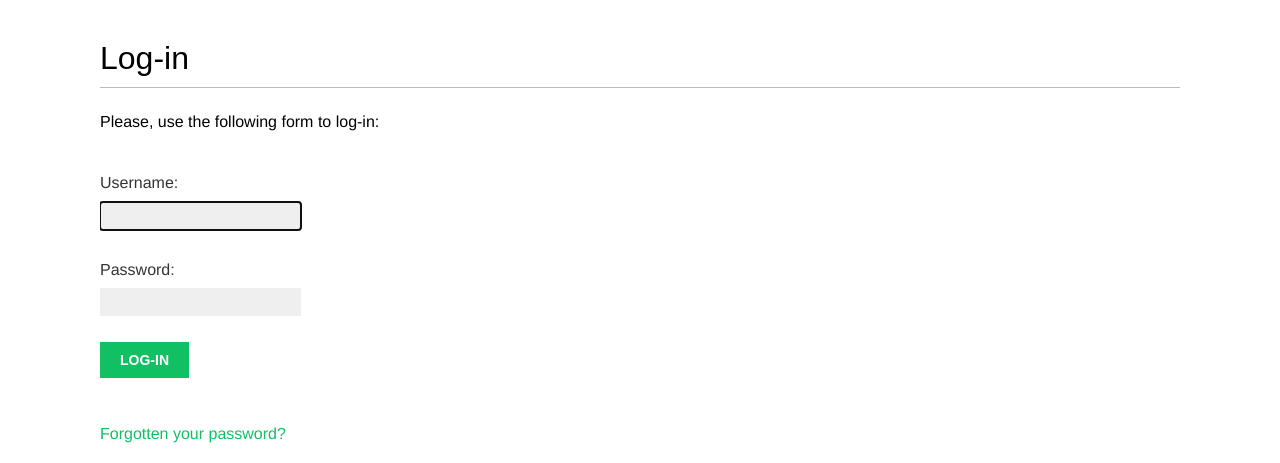
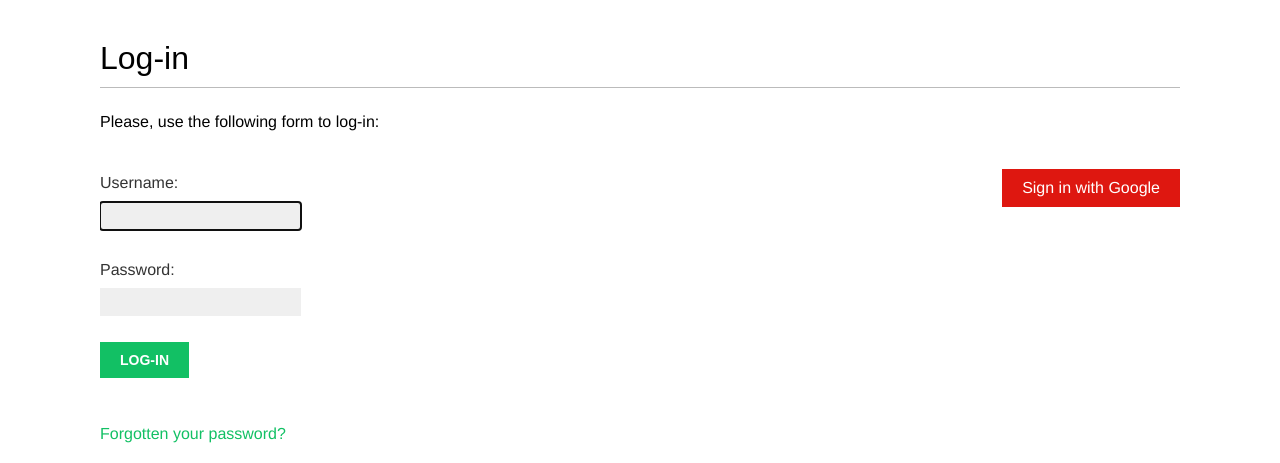
Before and after one commit to kayrat-dev/Social-bookmarking, a Django app: page /account/login/ in a window 1280 px wide. Shown: the part 47-510 px from the top of the page. Run offline with Django 5.2, Linux system fonts and the light colour scheme; some web fonts are replaced.

Commit message:
Add Google OAuth2 authentication and auto-create Profile via signals

```diff
--- a/bookmarks/account/apps.py
+++ b/bookmarks/account/apps.py
@@ -3,3 +3,6 @@ from django.apps import AppConfig
 
 class AccountConfig(AppConfig):
     name = 'account'
+
+    def ready(self):
+        from . import signals
--- a/bookmarks/account/templates/registration/login.html
+++ b/bookmarks/account/templates/registration/login.html
@@ -30,4 +30,13 @@
         </p>
         </p>
     </div>
-    {% endblock %}
+    <div class="social">
+        <ul>
+            <li class="google">
+                <a href="{% url "social:begin" "google-oauth2" %}">
+                    Sign in with Google
+                </a>
+            </li>
+        </ul>
+    </div>
+{% endblock %}
--- a/bookmarks/bookmarks/settings.py
+++ b/bookmarks/bookmarks/settings.py
@@ -11,6 +11,8 @@ https://docs.djangoproject.com/en/6.0/ref/settings/
 """
 
 from pathlib import Path
+
+from decouple import config
 
 # Build paths inside the project like this: BASE_DIR / 'subdir'.
 BASE_DIR = Path(__file__).resolve().parent.parent
@@ -131,6 +133,10 @@ MEDIA_ROOT = BASE_DIR / 'media'
 AUTHENTICATION_BACKENDS = [
     'django.contrib.auth.backends.ModelBackend',
     'account.authentication.EmailAuthBackend',
+    'social_core.backends.google.GoogleOAuth2',
 ]
 
 ALLOWED_HOSTS = ['mysite.com', 'localhost', '127.0.0.1']
+
+SOCIAL_AUTH_GOOGLE_OAUTH2_KEY = config('SOCIAL_AUTH_GOOGLE_OAUTH2_KEY')
+SOCIAL_AUTH_GOOGLE_OAUTH2_SECRET = config('SOCIAL_AUTH_GOOGLE_OAUTH2_SECRET')
```
Also changed, not shown: bookmarks/account/signals.py (added, +9 -0 lines), bookmarks/account/views.py (+5 -3 lines).
